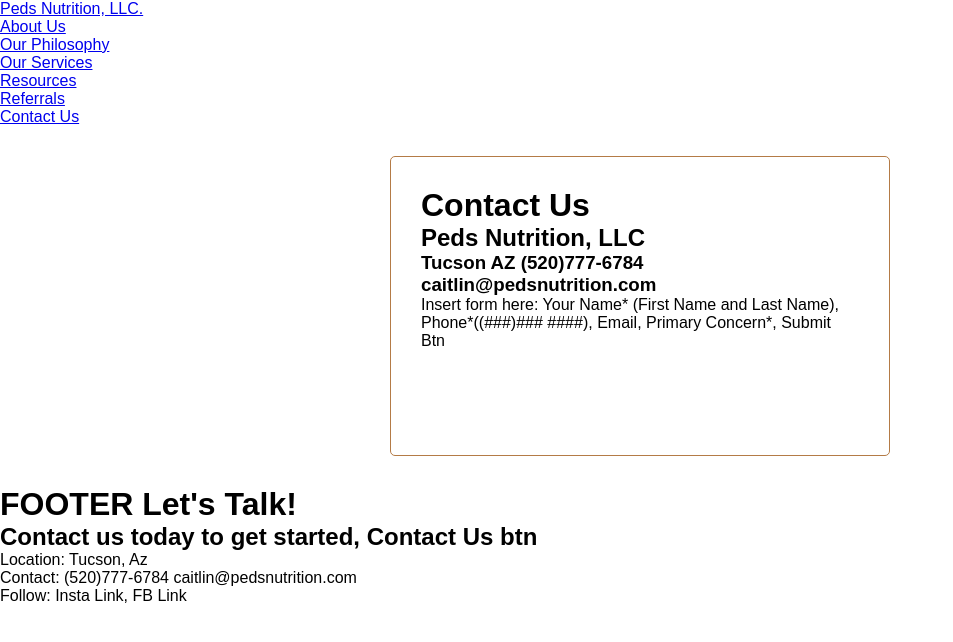
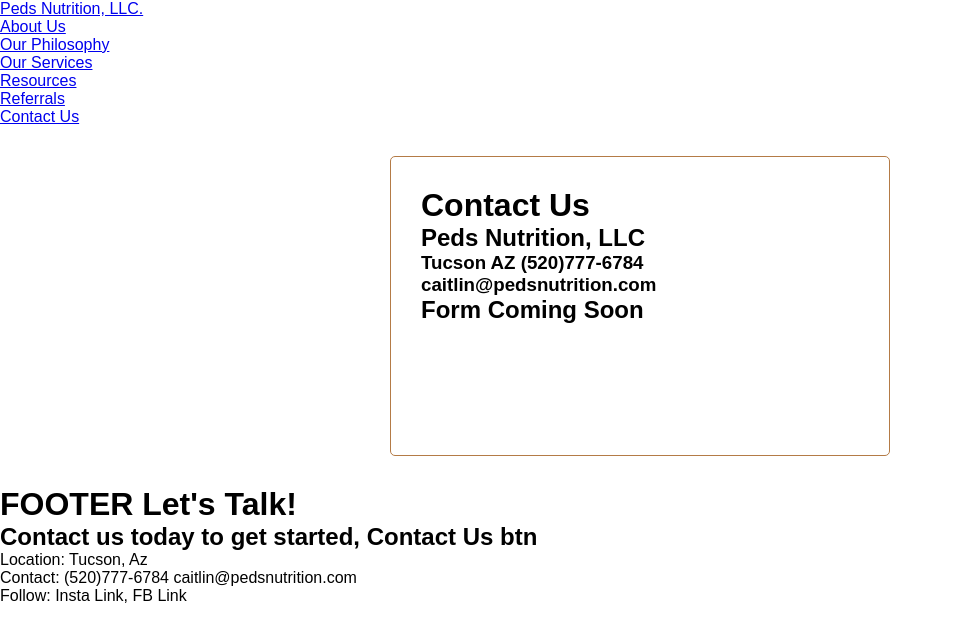
Before and after one commit to spicystephy/pedsnutrition, a React (Create React App) app: page /Contact in a window 1280 px wide. Shown: the top 642 px of the page, without its empty margins (0-953 px from the left). Built offline with nearby package versions, Linux system fonts and the light colour scheme.

Commit message:
Cleaned contact us page

```diff
--- a/src/pages/Contact.js
+++ b/src/pages/Contact.js
@@ -6,7 +6,8 @@ function Contact() {
             <h1>Contact Us</h1>
             <h2>Peds Nutrition, LLC</h2>
             <h3>Tucson AZ (520)777-6784 caitlin@pedsnutrition.com</h3>
-            <p>Insert form here: Your Name* (First Name and Last Name), Phone*((###)### ####), Email, Primary Concern*, Submit Btn</p>
+            {/* <p>Insert form here: Your Name* (First Name and Last Name), Phone*((###)### ####), Email, Primary Concern*, Submit Btn</p> */}
+            <h2>Form Coming Soon</h2>
         </div>
     )
 }
```
